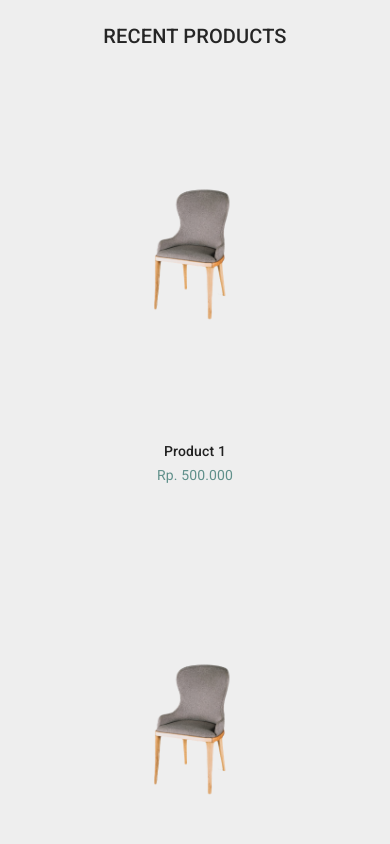
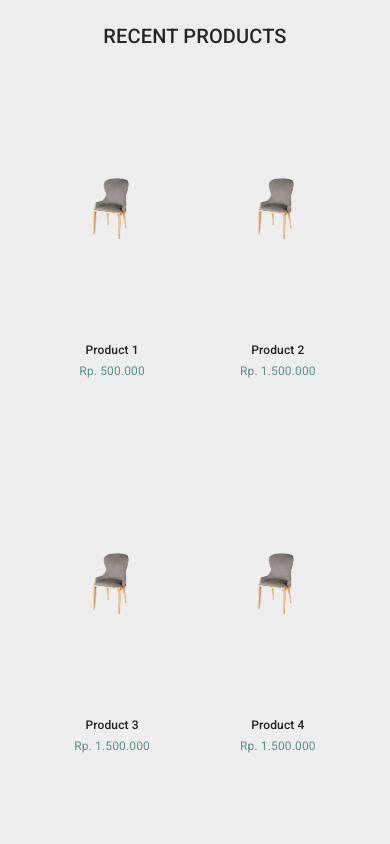
Before and after one commit to MuhammadAkbar11/furniture-shop-frontend, a React app: page / in a window 390 px wide. Shown: the part 2740-3584 px from the top of the page. Built offline with nearby package versions, Linux system fonts and the light colour scheme.

Commit message:
mengubah ukuran kartu produk terbaru untuk ukuran layar mobile

```diff
--- a/src/app/components/home/recentProducts/RecentProduct.jsx
+++ b/src/app/components/home/recentProducts/RecentProduct.jsx
@@ -24,7 +24,7 @@ const RecentProduct = () => {
 
   let content = recentProducts.map(item => {
     return (
-      <RecentProductItem item xs={12} sm={6} md={3} key={item._id}>
+      <RecentProductItem item xs={6} sm={6} md={3} key={item._id}>
         <ProductCard>
           <Box className='card-media-box'>
             {' '}
--- a/src/app/components/home/recentProducts/RecentProduct.styled.jsx
+++ b/src/app/components/home/recentProducts/RecentProduct.styled.jsx
@@ -22,6 +22,12 @@ export const RecentProductsContent = styled(Grid)`
 
 export const RecentProductItem = styled(Grid)`
   height: 475px;
+
+  ${({ theme }) => `
+    ${theme.breakpoints.only('xs')} {
+      height: 375px;
+    }
+  `}
 `;
 
 export const ProductCard = styled(Card)`
@@ -44,6 +50,12 @@ export const ProductCard = styled(Card)`
       }
     }
   }
+
+  ${({ theme }) => `
+    ${theme.breakpoints.only('xs')} {
+      height: 280px;
+    }
+  `}
 `;
 export const ProductCardMedia = styled(CardMedia)`
   background-size: 80%;
@@ -53,6 +65,12 @@ export const ProductCardMedia = styled(CardMedia)`
     position: relative;
     width: 100%;
     height: 245px;
+
+    ${({ theme }) => `
+    ${theme.breakpoints.only('xs')} {
+      height: 145px;
+    }
+  `}
   }
 `;
 
@@ -85,6 +103,18 @@ export const ProductCardContent = styled(CardContent)`
     font-size: 14px;
     font-weight: 400;
   }
+
+  ${({ theme }) => `
+    ${theme.breakpoints.only('xs')} {
+      .price {
+        font-size: 12px;
+      }
+
+      a .title {
+        font-size: 12px;
+      }
+    }
+  `}
 `;
 
 export const ProductCardAction = styled(Box)`
@@ -117,5 +147,11 @@ export const ProductCardAction = styled(Box)`
         background-color: ${({ theme }) => theme.palette.primary.main};
       }
     }
+
+    ${({ theme }) => `
+    ${theme.breakpoints.only('xs')} {
+      font-size: 10px;
+    }
+  `}
   }
 `;
```
